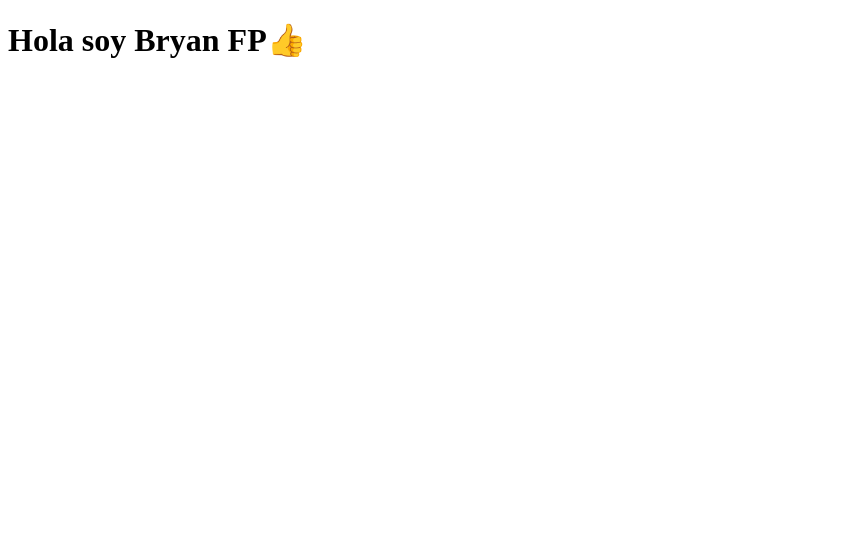
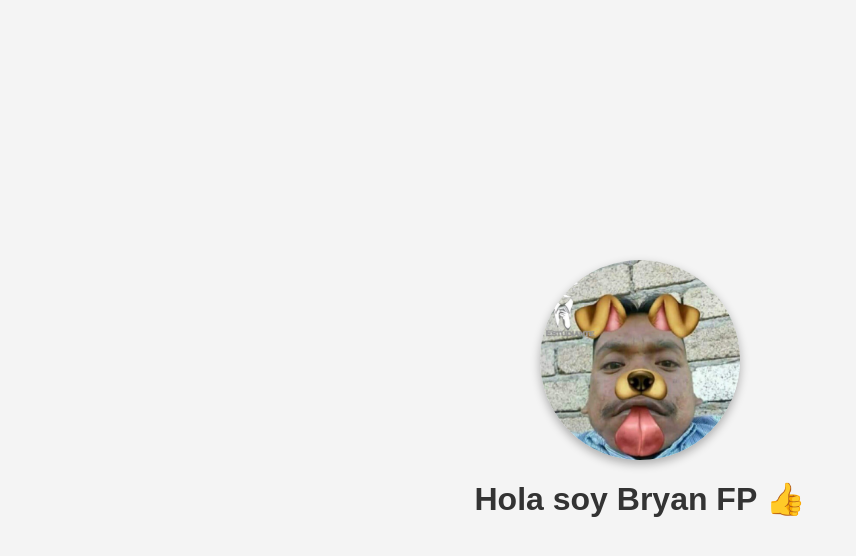
Before and after one commit to bryanfpp/actions-ejemplo, a plain HTML site: page index.html in a window 1280 px wide. Shown: the whole page, without its empty margins (0-856 px from the left). Drawn offline with Linux system fonts and the light colour scheme.

Commit message:
Agregre imagen

```diff
--- a/index.html
+++ b/index.html
@@ -1,12 +1,37 @@
 <!DOCTYPE html>
-<html lang="en">
+<html lang="es">
 <head>
     <meta charset="UTF-8">
     <meta http-equiv="X-UA-Compatible" content="IE=edge">
     <meta name="viewport" content="width=device-width, initial-scale=1.0">
     <title>My site</title>
+    <style>
+        body {
+            display: flex;
+            flex-direction: column;
+            align-items: center;
+            justify-content: center;
+            height: 100vh;
+            margin: 0;
+            background-color: #f4f4f4;
+            font-family: Arial, sans-serif;
+        }
+        h1 {
+            text-align: center;
+            color: #333;
+            margin-top: 20px;
+        }
+        img {
+            width: 200px;
+            height: 200px;
+            object-fit: cover;
+            border-radius: 50%;
+            box-shadow: 0 4px 10px rgba(0,0,0,0.3);
+        }
+    </style>
 </head>
 <body>
-    <h1>Hola soy Bryan FP👍</h1>
+    <img src="/img/per.jpg" alt="Foto de Bryan FP">
+    <h1>Hola soy Bryan FP 👍</h1>
 </body>
 </html>
```
Also changed, not shown: img/per.jpg (added).
